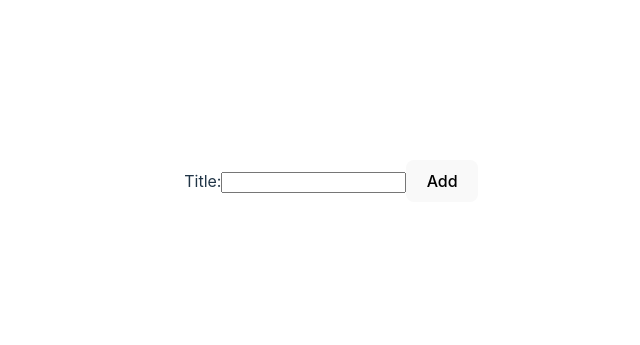
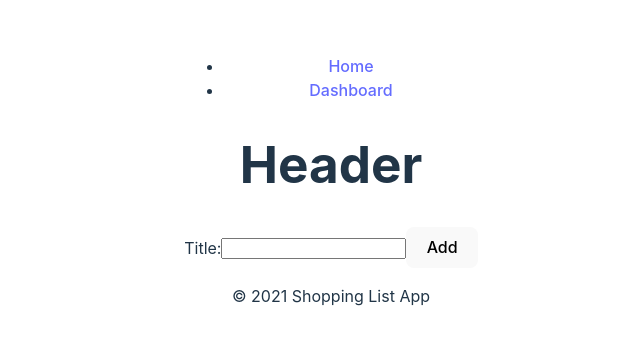
Before and after one commit to slane1/shoppingList, a React (Vite) app in the folder frontend/: page /new-list in a window 1280 px wide. Shown: the part 219-564 px from the top of the page, without its empty margins (309-949 px from the left). Built offline with nearby package versions, Linux system fonts and the light colour scheme; no server answers.

Commit message:
header and footer added

```diff
--- a/frontend/src/components/forms/NewList.jsx
+++ b/frontend/src/components/forms/NewList.jsx
@@ -2,6 +2,8 @@ import React, { useState, useContext } from 'react';
 import { useNavigate } from 'react-router-dom'
 import axios from 'axios';
 import { DataContext } from '../../contexts/DataContext';
+import Header from '../site/Header';
+import Footer from '../site/Footer';
 
 export default function NewList() {
     const { backendUrl } = useContext(DataContext);
@@ -37,6 +39,7 @@ export default function NewList() {
 
     return (
         <div>
+            <Header />
             <div>
                 <form action="">
                     <label htmlFor="title">Title:</label>
@@ -44,6 +47,7 @@ export default function NewList() {
                     <button type='submit' onClick={handleSubmit}>Add</button>
                 </form>
             </div>
+            <Footer />
         </div>
     )
 }
```
